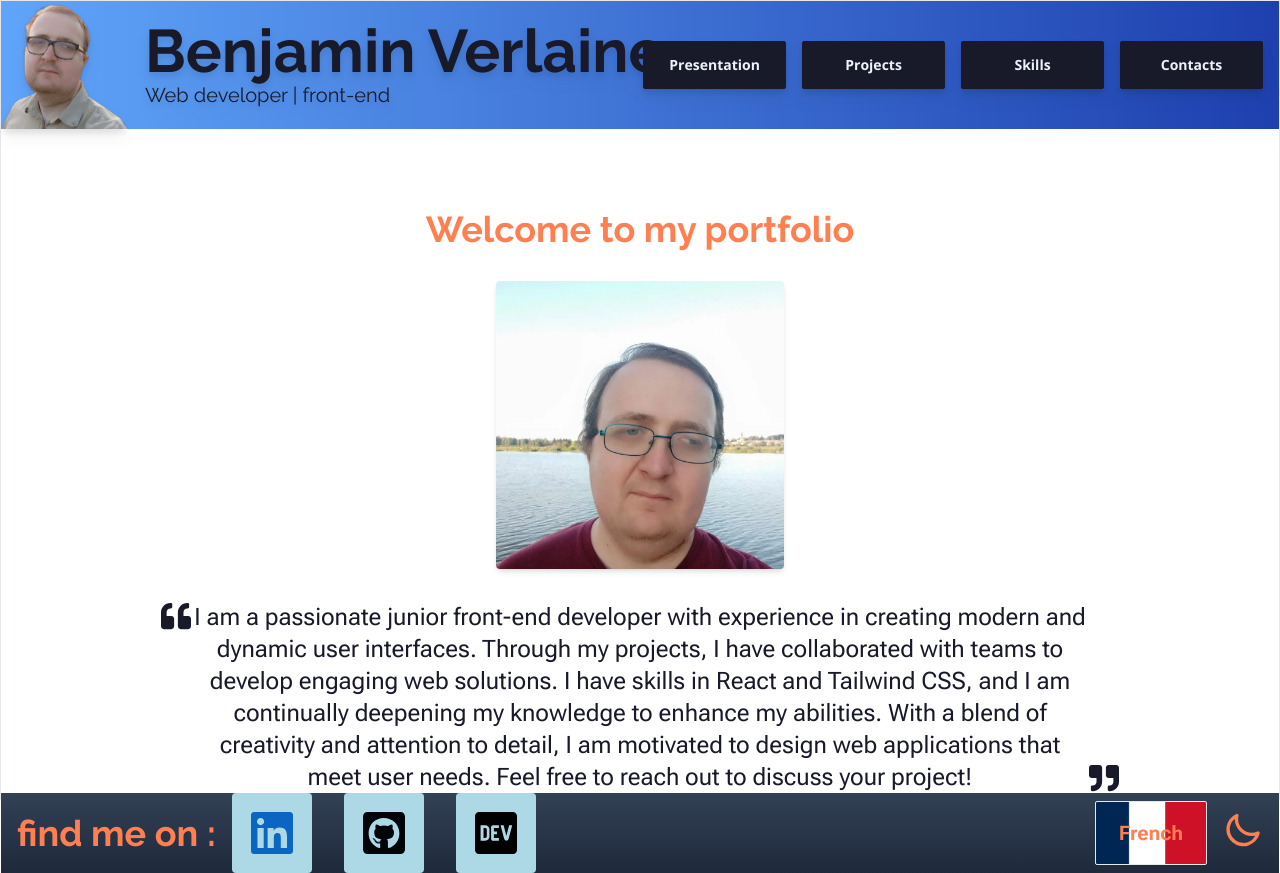
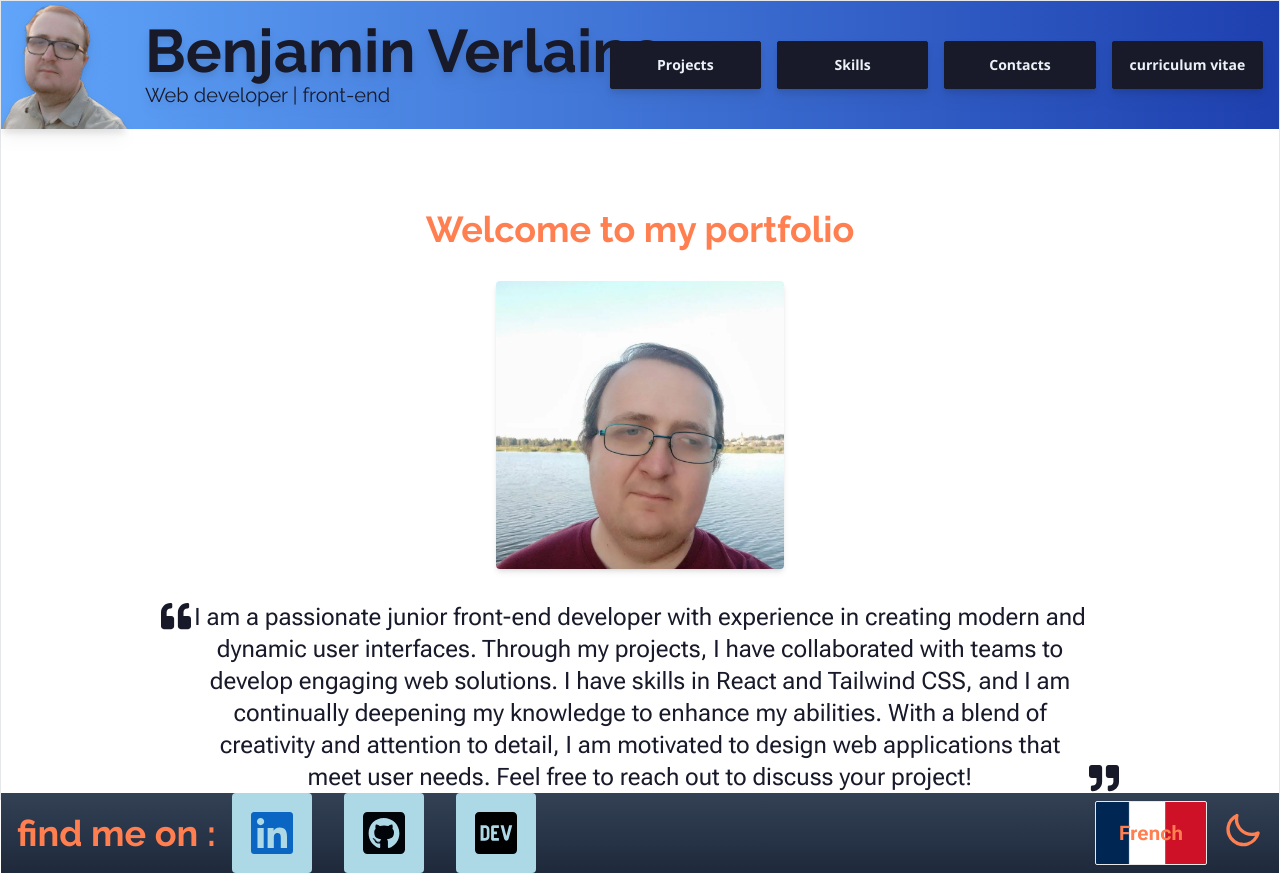
Before and after one commit to VenlaineBenjamin/projet-12-formation-openclassroom, a React (Vite) app: page / in a window 1280 px wide. Built offline with nearby package versions, Linux system fonts and the light colour scheme.

Commit message:
WIP add download btn

```diff
--- a/package.json
+++ b/package.json
@@ -15,11 +15,9 @@
         "i18next": "^23.16.4",
         "react": "^18.3.1",
         "react-dom": "^18.3.1",
-        "react-flagpack": "^2.0.6",
         "react-i18next": "^15.1.0",
         "react-icons": "^5.3.0",
-        "react-router-dom": "^6.27.0",
-        "tailwindcss-animate": "^1.0.7"
+        "react-router-dom": "^6.27.0"
     },
     "devDependencies": {
         "@eslint/js": "^9.13.0",
--- a/src/App.jsx
+++ b/src/App.jsx
@@ -1,10 +1,10 @@
 import { Route, BrowserRouter as Router, Routes } from "react-router-dom";
-import About from "./pages/About"; // Exemple de sous-route
+import About from "./pages/About";
+import Contact from "./pages/Contact";
 import Home from "./pages/Home";
 import NotFound from "./pages/NotFound";
 import Project from "./pages/Project";
 import Skills from "./pages/Skills";
-import Contact from "./pages/Contact";
 
 export default function App() {
     return (
@@ -12,11 +12,9 @@ export default function App() {
             <Routes>
                 <Route path="/" element={<Home />}>
                     <Route index element={<About />} />
-                    <Route path="about" element={<About />} />
                     <Route path="project" element={<Project />} />
                     <Route path="skills" element={<Skills />} />
                     <Route path="contact" element={<Contact />} />
-                    {/* Ajoute d'autres sous-routes ici */}
                 </Route>
                 <Route path="*" element={<NotFound />} />
             </Routes>
--- a/src/components/BurgerMenu.jsx
+++ b/src/components/BurgerMenu.jsx
@@ -21,7 +21,6 @@ export default function BurgerMenu() {
 
     return (
         <div className="my-auto">
-            {/* Icon for mobile menu toggle */}
             <div className="lg:hidden" onClick={toggleMenu}>
                 {isOpen ? (
                     ""
@@ -33,13 +32,11 @@ export default function BurgerMenu() {
                 )}
             </div>
 
-            {/* Full-screen sidebar for mobile view with opacity transition */}
             <div
                 className={`fixed inset-0 h-screen w-full z-50 lg:hidden bg-white bg-opacity-50 backdrop-blur transition-opacity duration-300 ease-in-out ${
                     isOpen ? "opacity-100" : "opacity-0 pointer-events-none"
                 }`}
             >
-                {/* Menu content */}
                 <div className="relative flex flex-col items-center justify-center h-full gap-4 font-nav">
                     <div className="absolute top-8 right-8">
                         <IoMdClose
@@ -48,13 +45,6 @@ export default function BurgerMenu() {
                             className="cursor-pointer"
                         />
                     </div>
-                    <NavLink
-                        to="/about"
-                        className={navLinkClass}
-                        onClick={toggleMenu}
-                    >
-                        {t("menu-prestation")}
-                    </NavLink>
                     <NavLink
                         to="/project"
                         className={navLinkClass}
@@ -76,14 +66,19 @@ export default function BurgerMenu() {
                     >
                         {t("menu-contact")}
                     </NavLink>
+                    {/* New PDF download button */}
+                    <a
+                        href="../../public/C.V. verlaine benjamin verlaine développeur web (1).pdf"
+                        download="cv-benjamin-verlaine"
+                        className="w-1/3 text-center btn btn-neutral hover:bg-complementary/25"
+                        onClick={toggleMenu}
+                    >
+                        curriculum vitae
+                    </a>
                 </div>
             </div>
 
-            {/* Standard navigation for larger screens */}
             <nav className="justify-end hidden gap-4 mr-4 xl:flex font-nav">
-                <NavLink to="/about" className={navLinkClass}>
-                    {t("menu-prestation")}
-                </NavLink>
                 <NavLink to="/project" className={navLinkClass}>
                     {t("menu-project")}
                 </NavLink>
@@ -93,6 +88,13 @@ export default function BurgerMenu() {
                 <NavLink to="/contact" className={navLinkClass}>
                     {t("menu-contact")}
                 </NavLink>
+                <a
+                    href="../../public/C.V. verlaine benjamin verlaine développeur web (1).pdf"
+                    download="cv-benjamin-verlaine"
+                    className="w-1/3 text-center btn btn-neutral hover:bg-complementary/25"
+                >
+                    curriculum vitae
+                </a>
             </nav>
         </div>
     );
--- a/src/locales/en.json
+++ b/src/locales/en.json
@@ -5,7 +5,6 @@
     "welcome": "Welcome to my portfolio",
     "welcome-project": "find my old projects here",
     "welcome-skills": "Find my different skills here",
-    "menu-prestation": "Presentation",
     "menu-project": "Projects",
     "menu-skills": "Skills",
     "menu-contact": "Contacts",
--- a/src/locales/fr.json
+++ b/src/locales/fr.json
@@ -5,7 +5,6 @@
     "welcome": "Bienvenue sur mon portfolio",
     "welcome-project": "retrouver ici mes anciens projet",
     "welcome-skills": "retrouvez ici mes différents compétence",
-    "menu-prestation": "Présentation",
     "menu-project": "Projets",
     "menu-skills": "Compétence",
     "menu-contact": "Contact",
--- a/src/pages/Header.jsx
+++ b/src/pages/Header.jsx
@@ -8,14 +8,14 @@ export default function Header() {
 
     return (
         <header className="flex justify-between drop-shadow-lg">
-            <Link to="/about" className="flex">
+            <Link to="/" className="flex">
                 <img
                     src={myImage}
                     alt="photo de benjamin verlaine"
                     className="h-24 xl:h-32"
                 />
                 <div className="flex flex-col justify-center ml-4">
-                    <h1 className="text-xl font-bold xl:text-6xl font-title animate-fade">
+                    <h1 className="text-xl font-bold xl:text-6xl font-title">
                         {t("my-name")}
                     </h1>
                     <h2 className="text-xs xl:text-xl font-title">
```
Also changed, not shown: 2 other files (tests, documents, lock files or other folders).
